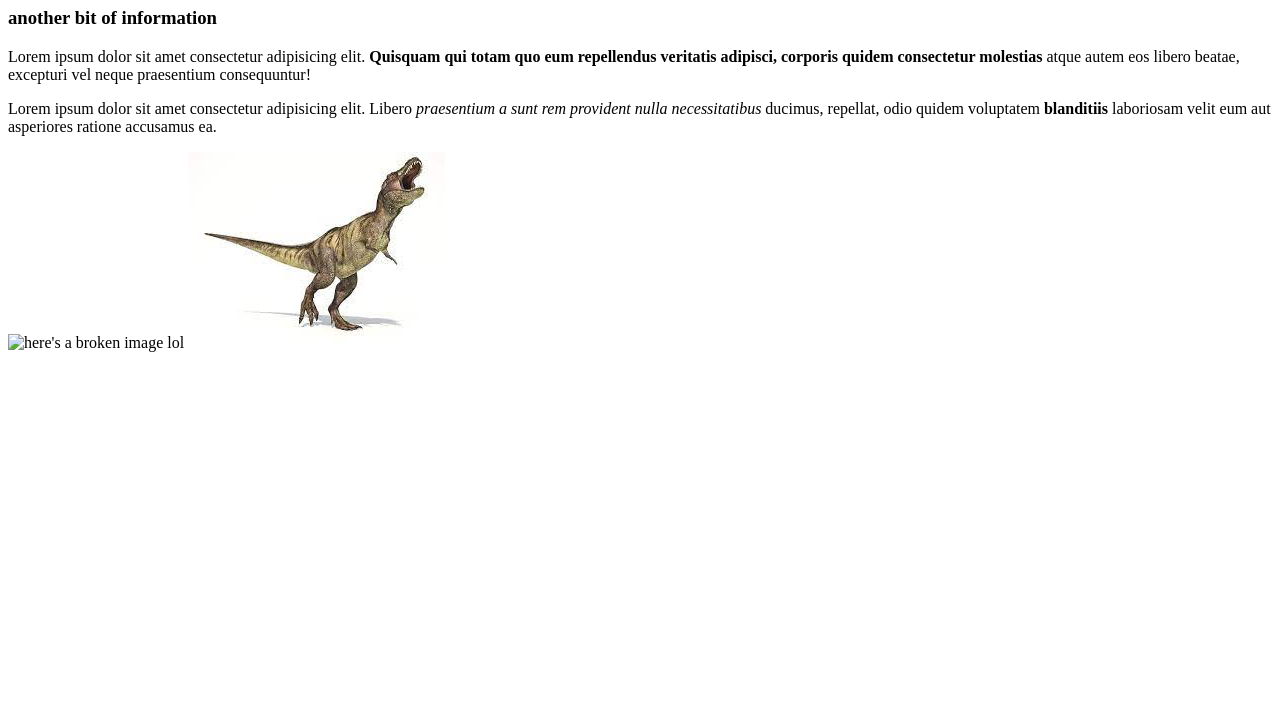
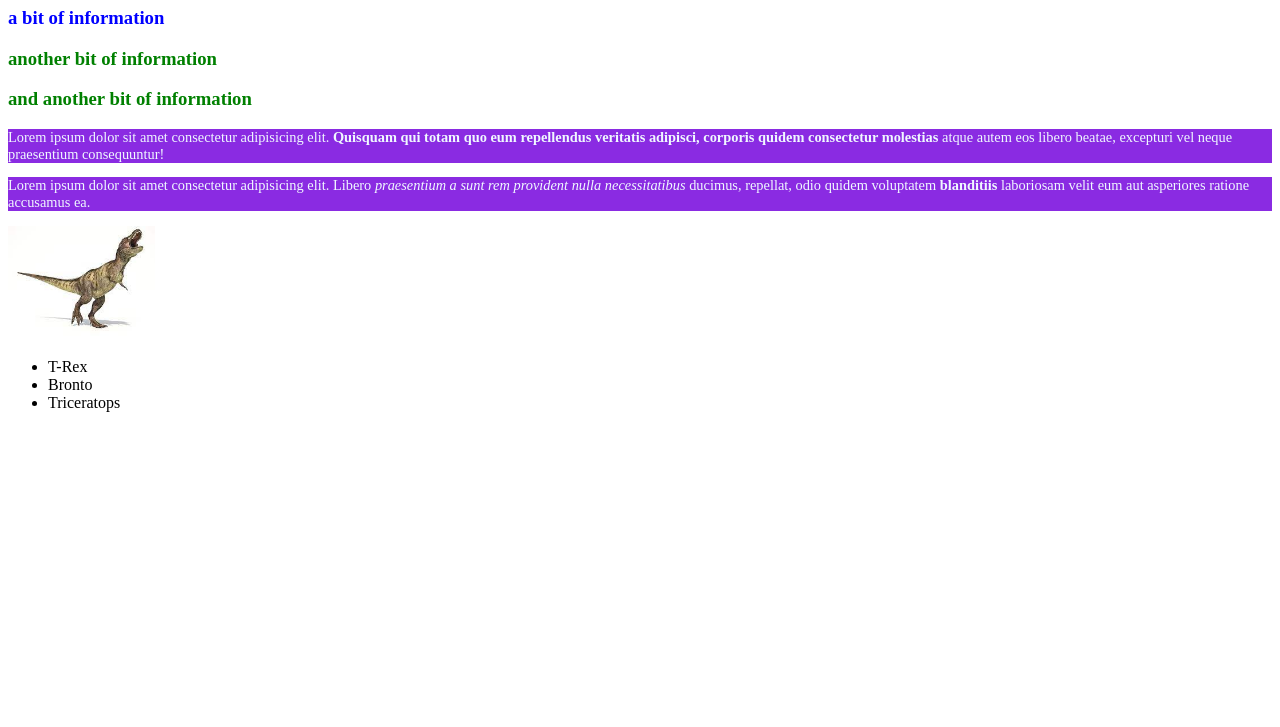
Before and after one commit to woolfie59/playground, a plain HTML site: page index.html in a window 1280 px wide. Shown: the part 73-800 px from the top of the page. Drawn offline with Linux system fonts and the light colour scheme.

Commit message:
added some styling for the text

```diff
--- a/index.html
+++ b/index.html
@@ -1,21 +1,35 @@
 <!DOCTYPE html>
 <html lang="en">
     <head>
-    <meta charset="UTF-8">
-    <meta name="viewport" content="width=device-width, initial-scale=1.0">
-    <title>Document</title>
+        <meta charset="UTF-8">
+        <meta name="viewport" content="width=device-width, initial-scale=1.0">
+        <title>Document</title>
+        <link rel="stylesheet" href="style.css">
     </head>
     <body>
         <h1>Hello there!</h1>
-        <h3>another bit of information</h3>
+        <!-- here is a note about my work -->
+        <h3 id="apples">a bit of information</h3>
+        <h3 class="balloons">another bit of information</h3>
+        <h3>and another bit of information</h3>
         <p>
             Lorem ipsum dolor sit amet consectetur adipisicing elit. <strong>Quisquam qui totam quo eum repellendus veritatis adipisci, corporis quidem consectetur molestias</strong> atque autem eos libero beatae, excepturi vel neque praesentium consequuntur!
         </p>
         <p>
             Lorem ipsum dolor sit amet consectetur adipisicing elit. Libero <i>praesentium a sunt rem provident nulla necessitatibus</i> ducimus, repellat, odio quidem voluptatem <strong>blanditiis</strong> laboriosam velit eum aut asperiores ratione accusamus ea.
         </p>
-
-        <img src="" alt="here's a broken image lol"/>
-        <img src="./Dino.jpg" alt="a dinosaur"
+        <!-- <img src="" alt="here's a broken image lol"/> -->
+        <img src="./Dino.jpg" alt="a dinosaur"/>
+        <ul>
+            <li>
+                T-Rex
+            </li>
+            <li>
+                Bronto
+            </li>
+            <li>
+                Triceratops
+            </li>
+        </ul>
     </body>
 </html>
--- /dev/null
+++ b/style.css
@@ -0,0 +1,30 @@
+/* * {
+    margin: 0.5;
+    padding: 0;
+} */
+
+h3 {
+    color: green;
+}
+
+h1{
+    color: #f341be;
+    background-color: aquamarine;
+}
+
+#apples {
+    color:blue
+}
+#balloons {
+    background-color: darkgoldenrod;
+}
+
+p {
+    background-color: blueviolet;
+    font-size: 0.9rem;
+    color:aliceblue;
+
+}
+img {
+    height: 7rem;
+}
```
Also changed, not shown: 1 other file.
